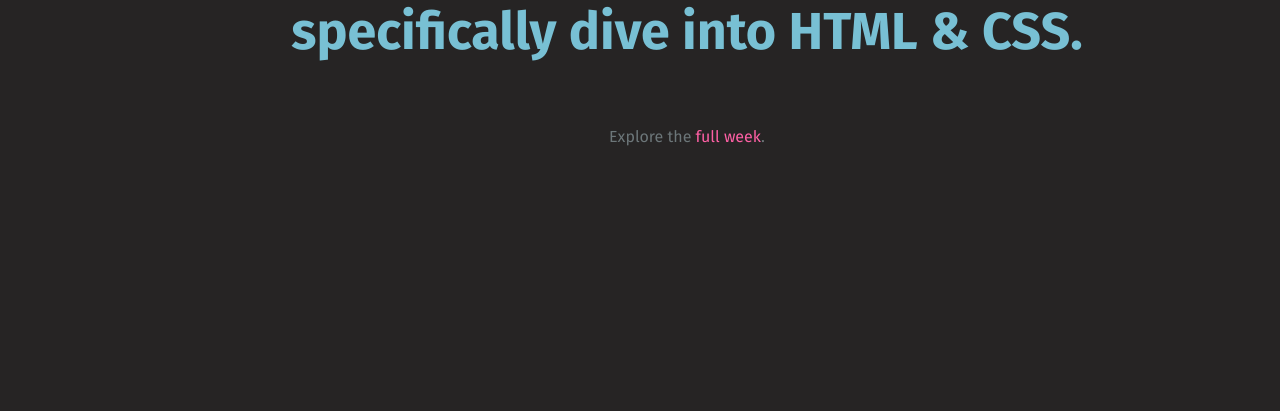
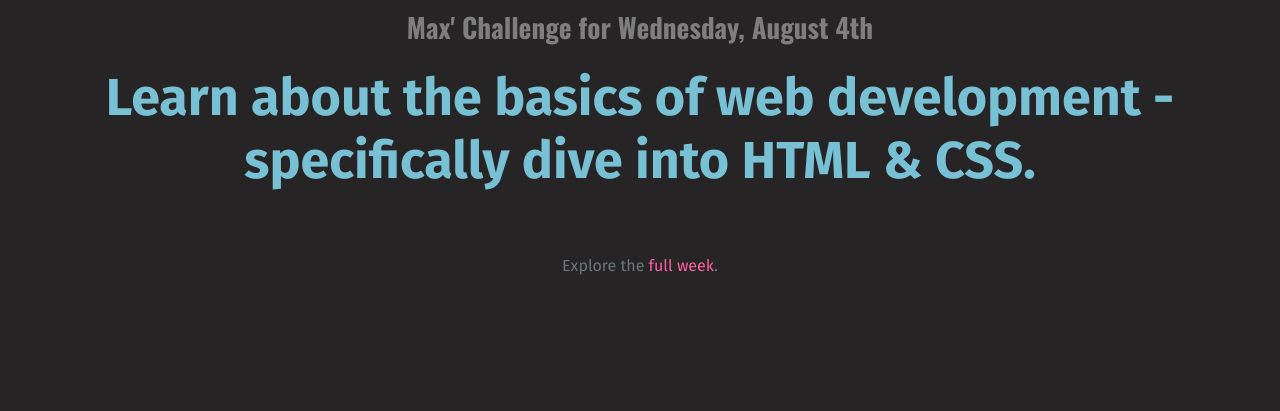
Before and after one commit to flavia3107/web-development-basics-html-css, a plain HTML site: page index.html in a window 1280 px wide. Shown: the part 389-800 px from the top of the page. Drawn offline with nearby package versions, Linux system fonts and the light colour scheme.

Commit message:
Re-design

```diff
--- a/styles/daily-challenge.css
+++ b/styles/daily-challenge.css
@@ -2,6 +2,7 @@ body {
   min-height: 95vh;
   display: flex;
   margin: 0;
+  flex-direction: column;
 }
 
 .logo-img {
--- a/styles/shared.css
+++ b/styles/shared.css
@@ -42,3 +42,7 @@ a:hover {
 .list-items p {
   color: #eee;
 }
+
+.main-content {
+  margin: auto;
+}
```
